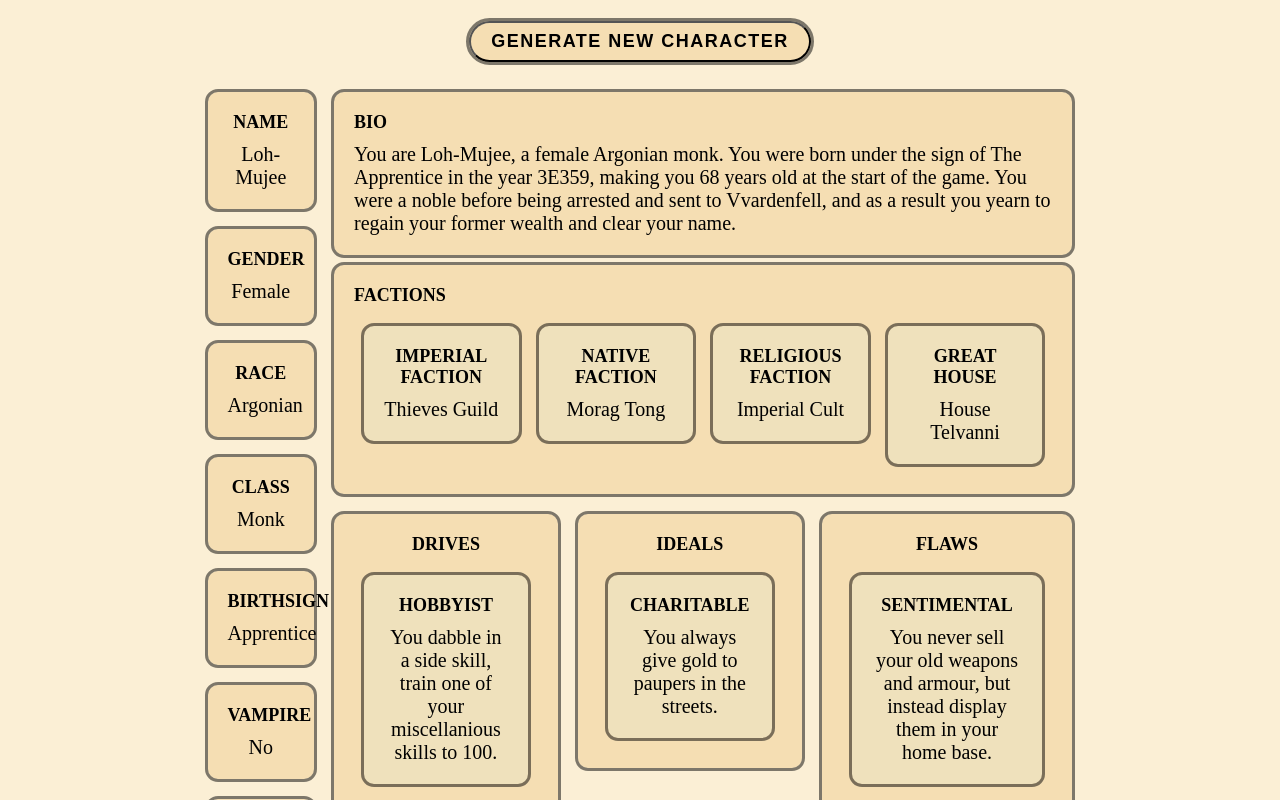
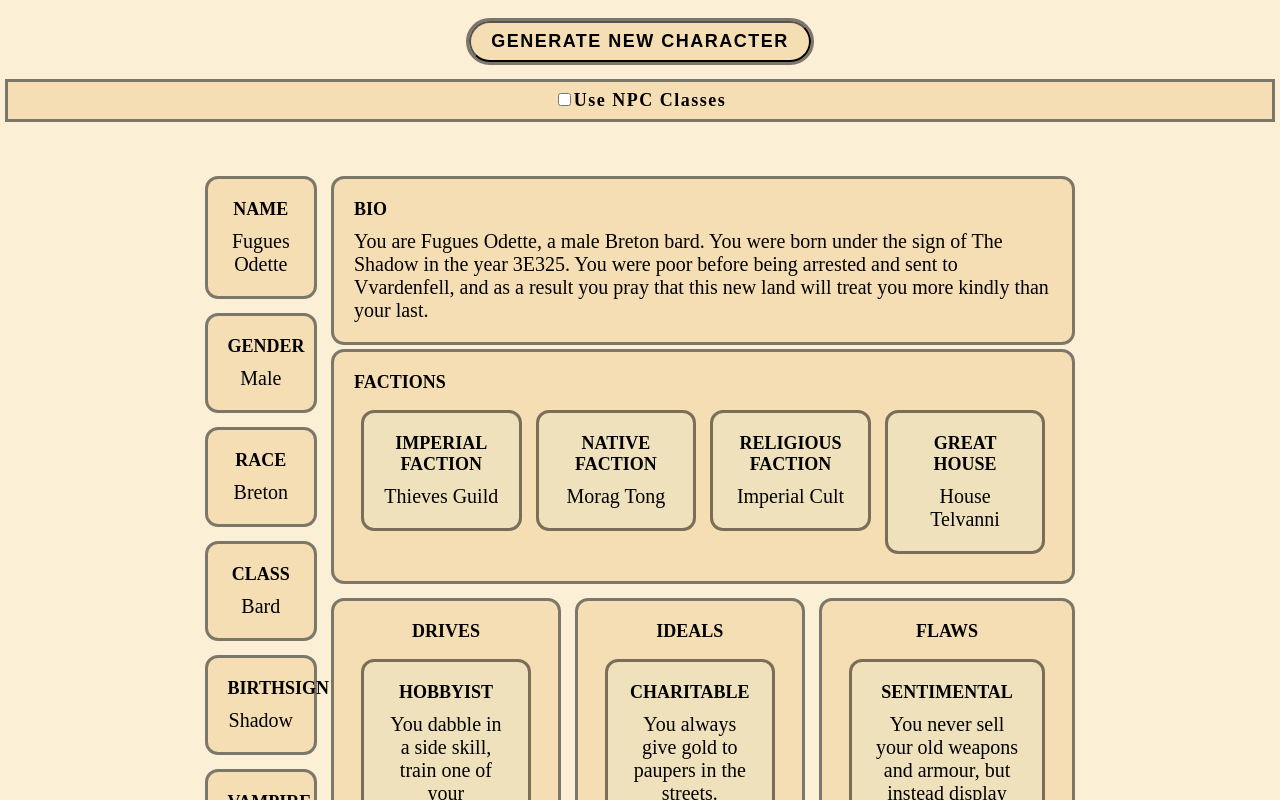
Before and after one commit to LordLuceus/mwcg, a React (Create React App) app: page / in a window 1280 px wide. Both pictures are taken after a click on the button "GENERATE NEW CHARACTER". Shown: the top 800 px of the page. Built offline with nearby package versions, Linux system fonts and the light colour scheme.

Commit message:
add npc classes

```diff
--- a/package.json
+++ b/package.json
@@ -1,5 +1,5 @@
 {
-  "homepage": "http://samjkennedy.github.io/mwcg",
+  "homepage": "https://samjkennedy.github.io/mwcg",
   "name": "mwcg",
   "version": "0.1.0",
   "private": true,
--- a/src/App.js
+++ b/src/App.js
@@ -18,20 +18,30 @@ let morrowindFactions = ["Morag Tong"];
 let vampireClans = ["Aundae Clan", "Berne Clan", "Quarra Clan"]
 
 let drives = {
-  "Vigilant": "You desire to clear out every Daedric ruin in Vvardenfell.", "Scholar": "You wish to collect one copy of every book you come across.",
-  "Collector": "You want to collect one of each material of your chosen weapon.", "Exorcist": "You desire to rid the land of the supernatural by hunting down all ghosts, vampires, and lycanthropes.",
-  "They light the way to freedom": "Seek out and complete the Twin Lamps quests.", "Pack Merchant": "Buy goods in town and sell them for a profit in the next",
-  "Hobbyist": "You dabble in a side skill, train one of your miscellanious skills to 100.", "Imperialist": "Complete the Imperial Cult or Legion questlines, even if they are not in your factions list.",
+  "Vigilant": "You desire to clear out every Daedric ruin in Vvardenfell.",
+  "Scholar": "You wish to collect one copy of every book you come across.",
+  "Collector": "You want to collect one of each material of your chosen weapon.",
+  "Exorcist": "You desire to rid the land of the supernatural by hunting down all ghosts, vampires, and lycanthropes.",
+  "They light the way to freedom": "Seek out and complete the Twin Lamps quests.",
+  "Pack Merchant": "Buy goods in town and sell them for a profit in the next",
+  "Hobbyist": "You dabble in a side skill, train one of your miscellanious skills to 100.",
+  "Imperialist": "Complete the Imperial Cult or Legion questlines, even if they are not in your factions list.",
   "Daedrologist": "Complete at least one daedric quest and gain the prince's artefact."
 };
 let ideals = {
-  "Honest": "You never steal, and you never haggle a merchant below their initial price.", "Virtuous": "You always agree to help people when they ask.", "Charitable": "You always give gold to paupers in the streets.",
-  "Robin Hood": "You steal only from the richest nobles.", "Abolitionist": "All slaves you come across must be freed, and their owners killed."
+  "Honest": "You never steal, and you never haggle a merchant below their initial price.",
+  "Virtuous": "You always agree to help people when they ask.",
+  "Charitable": "You always give gold to paupers in the streets.",
+  "Robin Hood": "You steal only from the richest nobles.",
+  "Abolitionist": "All slaves you come across must be freed, and their owners killed."
 };
 let flaws = {
-  "Hydrophobic": "You cannot swim or otherwise enter water, water walking is a must.", "Kleptomaniac": "You must steal at least one thing per day.",
-  "Stubborn": "If caught committing a crime, you will always resist arrest.", "Sentimental": "You never sell your old weapons and armour, but instead display them in your home base.",
-  "Bloodlust": "You must kill an innocent every time you visit a settlement, once per day.", "Alcoholic": "Once per day you must consume at least one of: Ancient Dagoth Brandy, Cyrodiilic Brandy, Flin, Greef, Mazte, Nord Mead, Shein, Sujamma, or Vintage Brandy.",
+  "Hydrophobic": "You cannot swim or otherwise enter water, water walking is a must.",
+  "Kleptomaniac": "You must steal at least one thing per day.",
+  "Stubborn": "If caught committing a crime, you will always resist arrest.",
+  "Sentimental": "You never sell your old weapons and armour, but instead display them in your home base.",
+  "Bloodlust": "You must kill an innocent every time you visit a settlement, once per day.",
+  "Alcoholic": "Once per day you must consume at least one of: Ancient Dagoth Brandy, Cyrodiilic Brandy, Flin, Greef, Mazte, Nord Mead, Shein, Sujamma, or Vintage Brandy.",
   "Sugartooth": "Once per day you must consume at least one skooma or moon sugar, and you must be in possession of a skooma pipe at all times."
 };
 
@@ -65,7 +75,7 @@ function generateAim(lifestyle) {
 function buildDescription(data) {
   return <div>
     You are {data.name}, a {data.gender.toLowerCase()} {data.race} {data.characterClass.toLowerCase()}.
-    You were born under the sign of The {data.birthsign} in the year 3E{currentYear - data.age}, making you {data.age} years old at the start of the game.
+    You were born under the sign of The {data.birthsign} in the year 3E{currentYear - data.age}.
     You were {data.lifestyle.toLowerCase()} before being arrested and sent to Vvardenfell, and as a result {generateAim(data.lifestyle)}.
   </div>
 }
@@ -95,12 +105,17 @@ function generateTraits(dict) {
 
 export default function Creator() {
   const [data, setData] = useState();
+  const [useNpcClasses, setIsChecked] = useState(false);
+
+  const handleOnChange = () => {
+    setIsChecked(!useNpcClasses);
+  };
 
   function generateRandomCharacter() {
 
-    const race = "Argonian";//rand(races);
+    const race = rand(races);
     const gender = rand(genders);
-    const characterClass = rand(playerClasses);
+    const characterClass = useNpcClasses ? rand(playerClasses.concat(npcClasses)) : rand(playerClasses);
     setData({
       name: generateName(race, gender),
       gender: gender,
@@ -135,6 +150,18 @@ export default function Creator() {
       >
         GENERATE NEW CHARACTER
       </button>
+      <div style={{
+          padding: '8px 20px',
+          marginBottom: 20,
+          backgroundColor: '#F5DEB3',
+          outline: 'rgba(0,0,0,0.5) solid 3px',
+          fontSize: 18,
+          color: 'black',
+          fontWeight: 700,
+          letterSpacing: 1.5
+      }}>
+      <input type="checkbox" id="npcClasses" name="npcClasses" value="npcClasses" checked={useNpcClasses} onChange={handleOnChange}/>Use NPC Classes
+    </div>
       <br />
       {
         data &&
```
Lines whose indentation alone changed are shown as unchanged.
